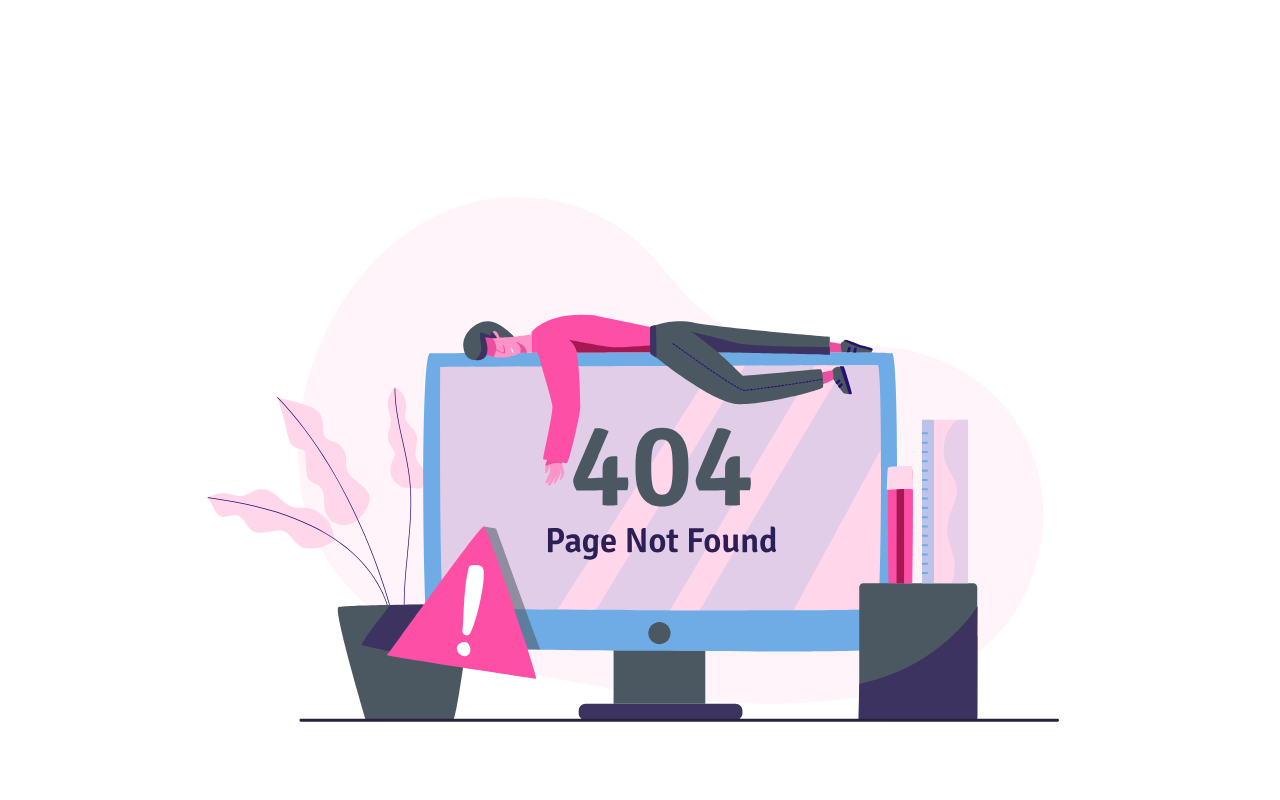
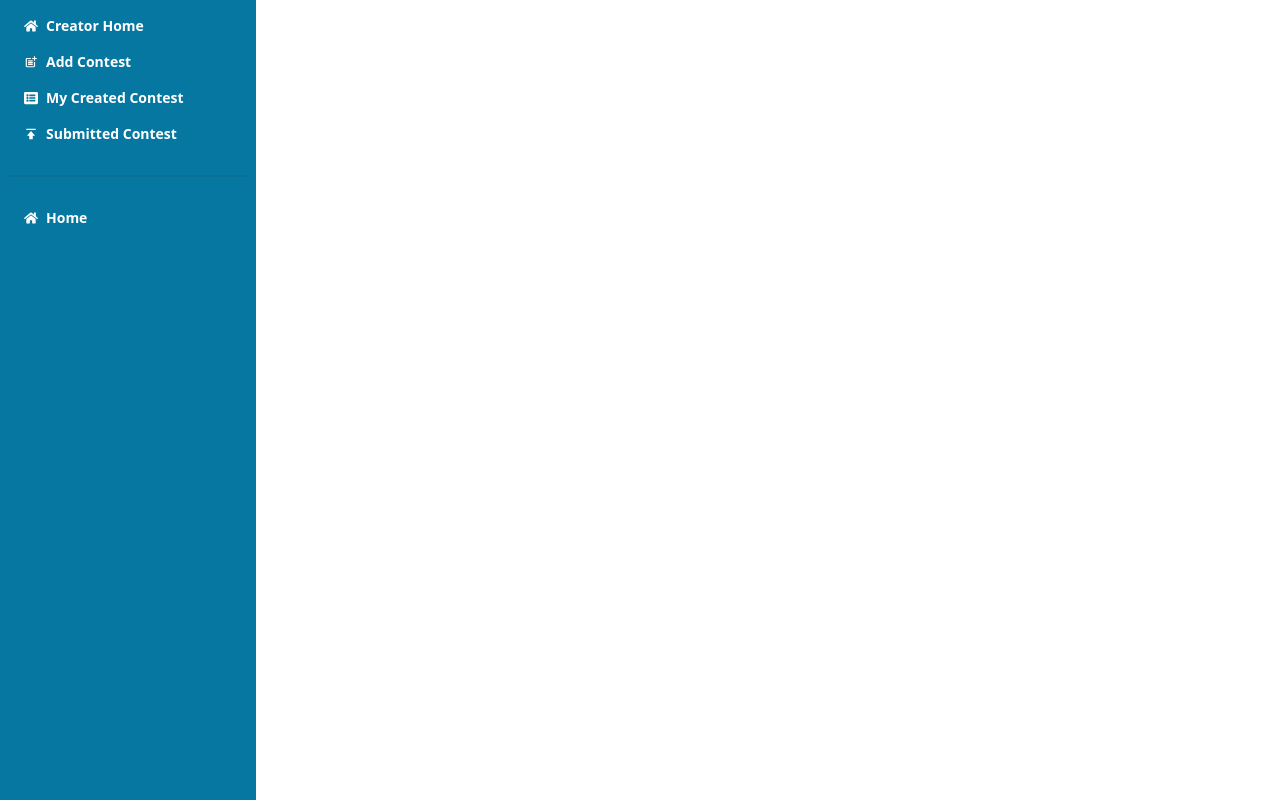
Before and after one commit to md-ashik-max/contest-craze-client, a React (Vite) app: page /dashboard in a window 1280 px wide. Shown: the top 800 px of the page. Built offline with nearby package versions, Linux system fonts and the light colour scheme; no server answers.

Commit message:
added dashboard route

```diff
--- /dev/null
+++ b/src/Layout/Dashboard.jsx
@@ -0,0 +1,55 @@
+import { FaHome, FaList, FaListAlt, FaUsers, FaWallet } from "react-icons/fa";
+import { MdPostAdd, MdRateReview } from "react-icons/md";
+import { BiSolidToTop } from "react-icons/bi";
+import { NavLink, Outlet } from "react-router-dom";
+import { LuListChecks } from "react-icons/lu";
+import { BsTrophy } from "react-icons/bs";
+
+
+const Dashboard = () => {
+    const isAdmin = false;
+    const isCreator = true;
+    return (
+        <div className="flex">
+            <div className="w-64 min-h-screen bg-[#0677A1]">
+                <ul className="menu text-white font-bold">
+                    {
+                        isAdmin ?
+                            <>
+                                <li><NavLink to='/dashboard/adminHome'><FaHome></FaHome> Admin Home</NavLink></li>
+                                <li><NavLink to='/dashboard/allUsers'><FaUsers /> Manage Users</NavLink></li>
+                                <li><NavLink to='/dashboard/manageContests'><FaList></FaList> Manage Contests</NavLink></li>
+                            </>
+                            : isCreator ?
+
+                                <>
+                                    <li><NavLink to='/dashboard/creatorHome'><FaHome></FaHome> Creator Home</NavLink></li>
+                                    <li><NavLink to='/dashboard/addContest'><MdPostAdd /> Add Contest</NavLink></li>
+                                    <li><NavLink to='/dashboard/myCreated'><FaListAlt /> My Created Contest</NavLink></li>
+                                    <li><NavLink to='/dashboard/submittedContest'><BiSolidToTop /> Submitted Contest</NavLink></li>
+                                </>
+                                :
+                                <>
+                                    <li><NavLink to='/dashboard/userHome'><FaHome></FaHome> User Home</NavLink></li>
+                                    <li><NavLink to='/dashboard/reservation'><LuListChecks /> MyParticipated Contest</NavLink></li>
+                                    <li><NavLink to='/dashboard/payment'><FaWallet></FaWallet> Payment History</NavLink></li>
+                                    <li><NavLink to='/dashboard/cart'><BsTrophy />My Winning Contest</NavLink></li>
+                                    <li><NavLink to='/dashboard/review'><MdRateReview /> Add Review</NavLink></li>
+                                </>
+                    }
+
+                    <div className="divider"></div>
+                    <li><NavLink to='/'><FaHome></FaHome>Home</NavLink></li>
+
+                </ul>
+
+            </div>
+            <div className="flex-1 p-16">
+                <Outlet></Outlet>
+            </div>
+
+        </div>
+    );
+};
+
+export default Dashboard;
--- a/src/pages/Shared/Navbar/Navbar.jsx
+++ b/src/pages/Shared/Navbar/Navbar.jsx
@@ -100,8 +100,12 @@ const Navbar = () => {
                     <div className="dropdown dropdown-end">
                         <div tabIndex={0} role="button"><img className="w-14 h-14 rounded-full" src={user?.photoURL} alt="" /></div>
                         <ul tabIndex={0} className="dropdown-content z-[1] menu p-2 shadow bg-base-100 rounded-box w-52 space-y-4 flex flex-col items-center">
-                            <li><h3 className="text-xl font-bold">{user?.displayName}</h3></li>
-                            <li><button className="font-bold text-[#0677A1] bg-transparent hover:text-white">Dashboard</button></li>
+                            <img className="w-14 h-14 rounded-full" src={user?.photoURL} alt="" />
+                            <h3 className="text-xl font-bold">{user?.displayName}</h3>
+                            <button className="btn bg-transparent text-[#0677A1] border-[#0677A1] hover:text-white  hover:bg-[#0677A1]">View Profile</button>
+                            <Link to='/dashboard'>
+                                <li><button className="font-bold bg-transparent hover:text-[#0677A1]">Dashboard</button></li>
+                            </Link>
                             <li> <button onClick={handleLogOut} className="text-black font-bold hover:text-red-600">Log Out <CgLogOut className="text-xl font-bold"></CgLogOut></button></li>
                         </ul>
                     </div>
--- a/src/routes/Routes.jsx
+++ b/src/routes/Routes.jsx
@@ -7,6 +7,7 @@ import SignIn from "../pages/SignIn/SignIn";
 import ErrorPage from "../pages/ErrorPage/ErrorPage";
 import AllContest from "../pages/AllContest/AllContest/AllContest";
 import SignUp from "../pages/SignUp/SignUp";
+import Dashboard from "../Layout/Dashboard";
 
 
   export const router = createBrowserRouter([
@@ -33,4 +34,9 @@ import SignUp from "../pages/SignUp/SignUp";
         }
       ]
     },
+    {
+      path:'/dashboard',
+      element:<Dashboard></Dashboard>,
+      errorElement:<ErrorPage></ErrorPage>,
+    }
   ]);
```
